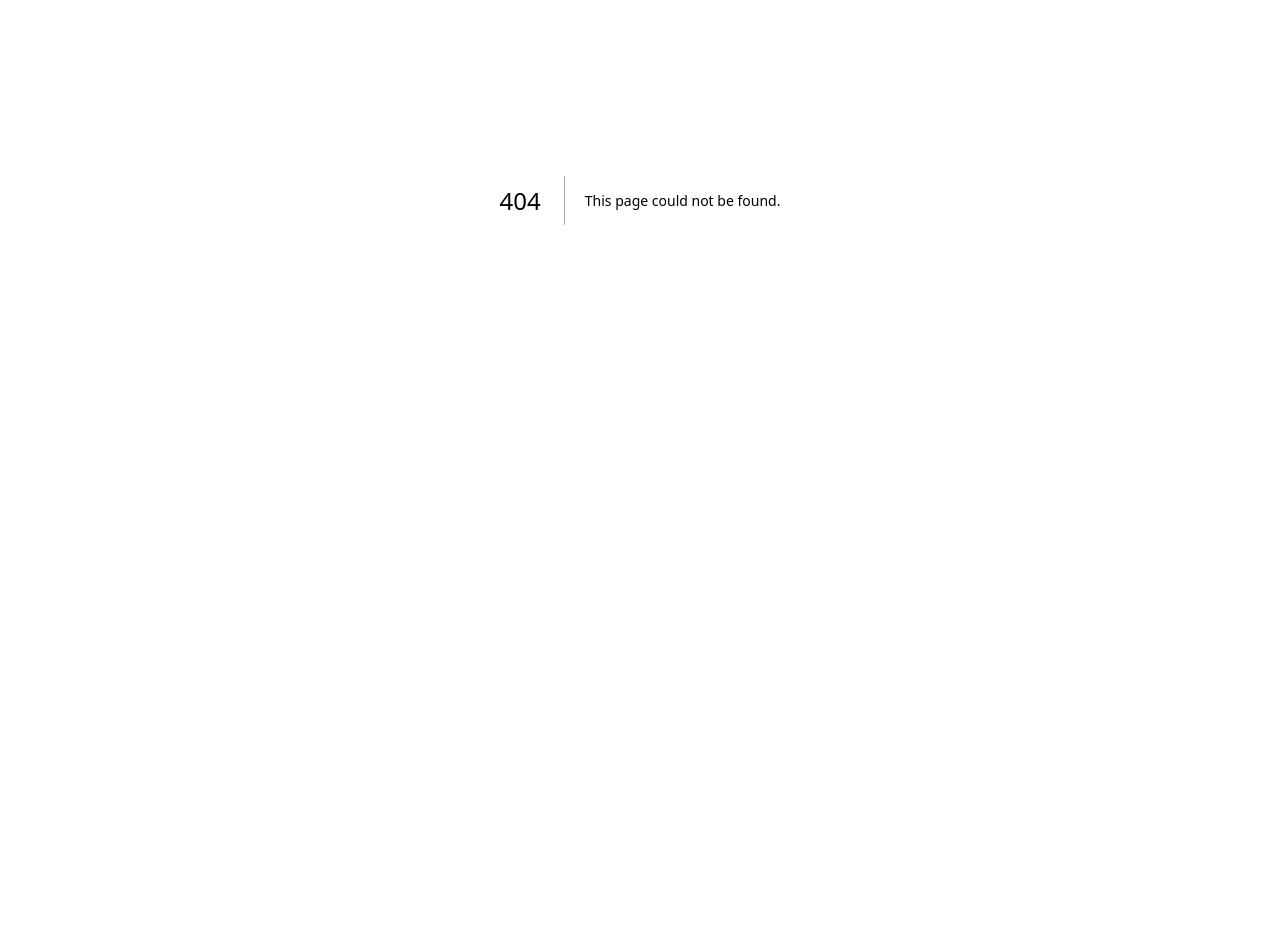
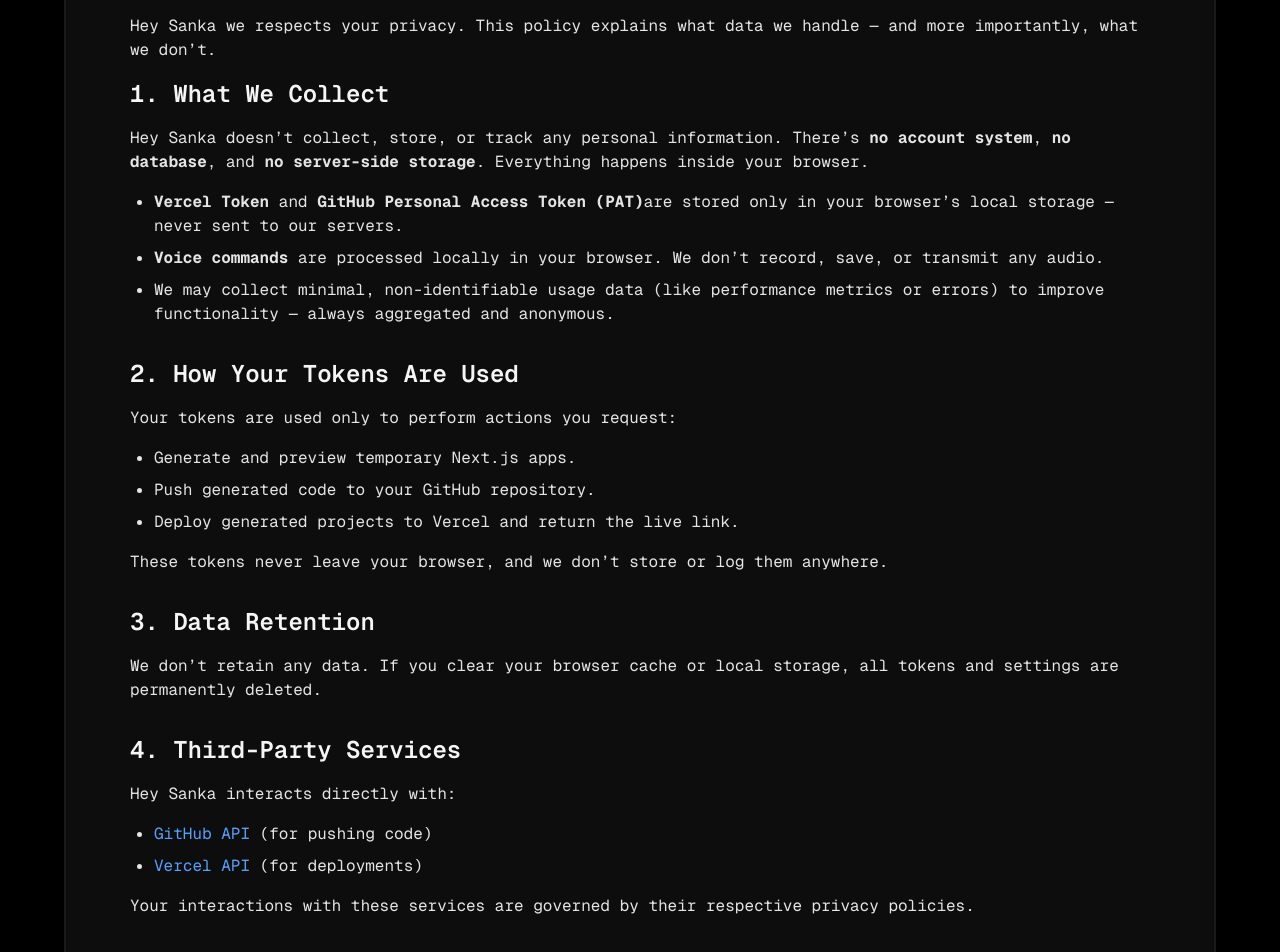
Before and after one commit to naaakul/Hey-Sanka, a Next.js app: page /privacy-policy in a window 1280 px wide. Before the commit this address had no page. Shown: the part 200-1152 px from the top of the page. Before the commit the page ends 800 px from the top, so only its background shows below. Built offline with nearby package versions, Linux system fonts and the light colour scheme.

Commit message:
feat: add privacy policy page

```diff
--- a/app/layout.tsx
+++ b/app/layout.tsx
@@ -1,6 +1,7 @@
 import type { Metadata } from "next";
 import { Geist, Geist_Mono } from "next/font/google";
 import "./globals.css";
+import { Dithering } from "@paper-design/shaders-react";
 
 const geistSans = Geist({
   variable: "--font-geist-sans",
@@ -66,10 +67,21 @@
   return (
     <html lang="en">
       <body
-        className={`${geistSans.variable} ${geistMono.variable} antialiased selection:bg-neutral-800`}
+        className={`${geistSans.variable} ${geistMono.variable} antialiased selection:bg-neutral-800 relative h-min-screen w-full bg-black text-white`}
       >
-
-          {children}
+        <div className="absolute inset-0 -z-10 h-full w-full">
+          <Dithering
+            className="h-full w-full"
+            colorBack="#000000"
+            colorFront="#101010"
+            shape="simplex"
+            type="4x4"
+            pxSize={2}
+            speed={1}
+            scale={0.6}
+          />
+        </div>
+        {children}
       </body>
     </html>
   );
--- a/app/page.tsx
+++ b/app/page.tsx
@@ -11,20 +11,21 @@
 
   return (
     <div className="relative h-screen w-full overflow-hidden">
-      <div className="absolute inset-0 -z-10 h-full w-full">
+      {/* <div className="absolute inset-0 -z-10 h-full w-full">
         <Dithering
           className="h-full w-full"
           // width={typeof window !== "undefined" ? window.innerWidth : 1280}
           // height={typeof window !== "undefined" ? window.innerHeight : 720}
           colorBack="#000000"
-          colorFront="#151515"
+          colorFront="#101010"
           shape="simplex"
+          // shape="warp"
           type="4x4"
           pxSize={2}
           speed={1}
           scale={0.6}
         />
-      </div>
+      </div> */}
       <p className="absolute top-1/2 left-[48.58%] -translate-x-1/2 -translate-y-1/2 text-[#ffffff09] text-[43rem] instrument-serif">
         Sanka
       </p>
@@ -35,8 +36,8 @@
           Designed & Built by
           <Link href={"https://nakul.space"}>
             <span className="hover:text-white cursor-pointer">&nbsp;Nakul</span>
+          </Link>
             . © 2025.
-          </Link>
           <Link href={"/privacy-policy"}>
             <span className="hover:text-white cursor-pointer">
               &nbsp;Privacy Policy&nbsp;
--- /dev/null
+++ b/app/privacy-policy/page.tsx
@@ -0,0 +1,163 @@
+import Link from "next/link";
+import React from "react";
+
+const page = () => {
+  return (
+    <div className="w-full min-h-screen p-16">
+      <div className="border-neutral-600/20 border-2 bg-white/5 rounded-3xl backdrop-blur-lg w-full h-full font-mono p-16">
+        <h1 className="text-4xl font-bold">Privacy Policy</h1>
+        <p className="text-sm text-neutral-400 mb-6">
+          Last Updated: November 2025
+        </p>
+
+        <section className="space-y-4">
+          <p className="text-neutral-200">
+            Hey Sanka we respects your privacy. This policy explains what data
+            we handle — and more importantly, what we don’t.
+          </p>
+
+          <h2 className="text-2xl font-semibold mt-2 text-neutral-100">
+            1. What We Collect
+          </h2>
+          <p className="text-neutral-200">
+            Hey Sanka doesn’t collect, store, or track any personal information.
+            There’s <strong>no account system</strong>,{" "}
+            <strong>no database</strong>, and{" "}
+            <strong>no server-side storage</strong>. Everything happens inside
+            your browser.
+          </p>
+          <ul className="text-neutral-200 list-disc pl-6 space-y-2">
+            <li>
+              <strong>Vercel Token</strong> and{" "}
+              <strong>GitHub Personal Access Token (PAT)</strong>
+              are stored only in your browser’s local storage — never sent to
+              our servers.
+            </li>
+            <li>
+              <strong>Voice commands</strong> are processed locally in your
+              browser. We don’t record, save, or transmit any audio.
+            </li>
+            <li>
+              We may collect minimal, non-identifiable usage data (like
+              performance metrics or errors) to improve functionality — always
+              aggregated and anonymous.
+            </li>
+          </ul>
+
+          <h2 className="text-2xl font-semibold mt-8 text-neutral-100">
+            2. How Your Tokens Are Used
+          </h2>
+          <p className="text-neutral-200">
+            Your tokens are used only to perform actions you request:
+          </p>
+          <ul className="text-neutral-200 list-disc pl-6 space-y-2">
+            <li>Generate and preview temporary Next.js apps.</li>
+            <li>Push generated code to your GitHub repository.</li>
+            <li>
+              Deploy generated projects to Vercel and return the live link.
+            </li>
+          </ul>
+          <p className="text-neutral-200">
+            These tokens never leave your browser, and we don’t store or log
+            them anywhere.
+          </p>
+
+          <h2 className="text-2xl font-semibold mt-8 text-neutral-100">
+            3. Data Retention
+          </h2>
+          <p className="text-neutral-200">
+            We don’t retain any data. If you clear your browser cache or local
+            storage, all tokens and settings are permanently deleted.
+          </p>
+
+          <h2 className="text-2xl font-semibold mt-8 text-neutral-100">
+            4. Third-Party Services
+          </h2>
+          <p className="text-neutral-200">Hey Sanka interacts directly with:</p>
+          <ul className="text-neutral-200 list-disc pl-6 space-y-2">
+            <li>
+              <a
+                href="https://docs.github.com/en/site-policy/privacy-policies/github-privacy-statement"
+                className="text-blue-400 hover:underline"
+                target="_blank"
+                rel="noopener noreferrer"
+              >
+                GitHub API
+              </a>{" "}
+              (for pushing code)
+            </li>
+            <li>
+              <a
+                href="https://vercel.com/legal/privacy-policy"
+                className="text-blue-400 hover:underline"
+                target="_blank"
+                rel="noopener noreferrer"
+              >
+                Vercel API
+              </a>{" "}
+              (for deployments)
+            </li>
+          </ul>
+          <p className="text-neutral-200">
+            Your interactions with these services are governed by their
+            respective privacy policies.
+          </p>
+
+          <h2 className="text-2xl font-semibold mt-8">5. Security</h2>
+          <p className="text-neutral-200">
+            Hey Sanka runs entirely in your browser. Your data’s security
+            depends on your device. All API calls use secure HTTPS connections,
+            and we never proxy your credentials.
+          </p>
+
+          <h2 className="text-2xl font-semibold mt-8">6. Your Control</h2>
+          <ul className="text-neutral-200 list-disc pl-6 space-y-2">
+            <li>
+              Revoke GitHub or Vercel tokens anytime from their dashboards.
+            </li>
+            <li>Clear local storage to remove all data.</li>
+            <li>Disable microphone access via browser settings.</li>
+          </ul>
+
+          <h2 className="text-2xl font-semibold mt-8">7. Updates</h2>
+          <p className="text-neutral-200">
+            We may update this policy as new features roll out. Updates will
+            always be posted here with a revised “Last Updated” date.
+          </p>
+
+          <h2 className="text-2xl font-semibold mt-8">8. Contact</h2>
+          <p className="text-neutral-200">
+            For questions or concerns, reach us at{" "}
+            <a
+              href="mailto:support@gmail.com"
+              className="text-blue-400 hover:underline"
+            >
+              works.pxi@gmail.com
+            </a>
+          </p>
+        </section>
+        {/* <div className="border-t border-gray-800 mt-12 pt-8 text-sm text-gray-500 text-center"></div> */}
+      </div>
+      {/* <p className="text-white/45 w-full text-center text-[0.6rem] font-mono">
+        Designed & Built by
+        <Link href={"https://nakul.space"}>
+          <span className="hover:text-white cursor-pointer">&nbsp;Nakul</span>
+        </Link>
+        . © 2025.
+        <Link href={"/privacy-policy"}>
+          <span className="hover:text-white cursor-pointer">
+            &nbsp;Privacy Policy&nbsp;
+          </span>
+        </Link>
+        | X:
+        <Link href={"https://x.com/heynakul"}>
+          <span className="hover:text-white cursor-pointer">
+            &nbsp;@heynakul
+          </span>
+        </Link>
+      </p> */}
+    </div>
+  );
+};
+
+export default page;
```
Also changed, not shown: 2 other files (tests, documents, lock files or other folders).
